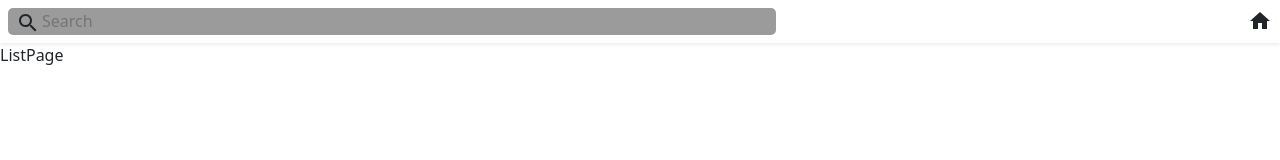
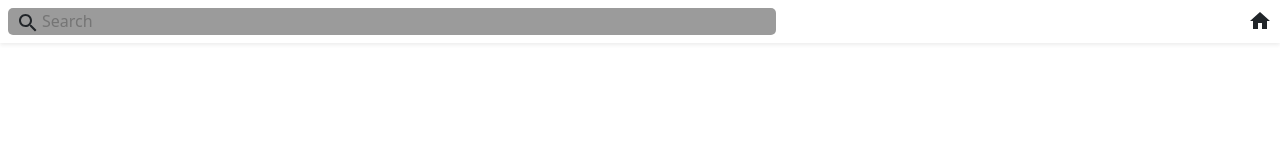
Before and after one commit to GNAlearner/GSIV23_NIRANJANA_ADIGA_G, a React (Create React App) app: page / in a window 1280 px wide. Shown: the top 160 px of the page. Built offline with nearby package versions, Linux system fonts and the light colour scheme; the HTML template or start-up script is replaced by a standard one.

Commit message:
Implemented fetching of the data

```diff
--- a/src/components/ListPage.js
+++ b/src/components/ListPage.js
@@ -2,7 +2,11 @@ import React from 'react'
 
 const ListPage = () => {
   return (
-    <div>ListPage</div>
+    <div className="container">
+      {
+
+      }
+    </div>
   )
 }
 
--- a/src/components/NavBar.js
+++ b/src/components/NavBar.js
@@ -1,12 +1,28 @@
-import React from 'react'
+import React, { useState } from 'react'
 import { Search, Home } from '@mui/icons-material';
 
+const Search_API = process.env.REACT_APP_API_SEARCH;
+const API_KEY = process.env.REACT_APP_API_KEY;
+
 const NavBar = () => {
+    const [ text, setText ] = useState("");
+    const URL = `${Search_API}${text}&api_key=${API_KEY}`;
+    const searchKeyword = async() => {
+        const response = await fetch(URL, {
+            method: 'GET',
+            headers: {
+                accept: 'application/json'
+            }
+        })
+        const data = await response.json();
+        console.log(data)
+    }
+
     return (
         <nav className="navbar shadow shadow-sm">
             <div className="input-box ps-2 ms-2">
-                <Search />
-                <input type="search" placeholder="Search" />
+                <Search onClick={searchKeyword}/>
+                <input type="text" placeholder="Search" value={text} onChange={(e)=> setText(e.target.value)}/>
             </div>
             <Home className="home-btn me-2"/>
         </nav>
--- a/src/index.css
+++ b/src/index.css
@@ -8,7 +8,7 @@ input {
     border: none;
     outline: none;
     background-color: #9B9B9B;
-    width: 90%;
+    width: 95%;
 }
 
 .home-btn {
```
Also changed, not shown: 1 other file (tests, documents, lock files or other folders).
